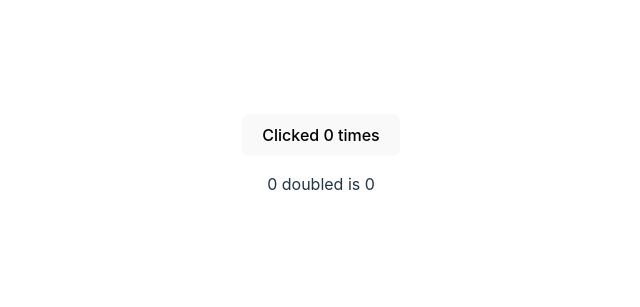
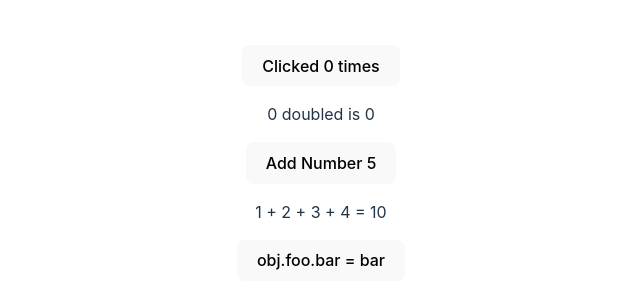
Before and after one commit to zerg41/tutorial-svelte, a Svelte app: page / in a window 1280 px wide. Shown: the part 237-544 px from the top of the page, without its empty margins (319-959 px from the left). Built offline with nearby package versions, Linux system fonts and the light colour scheme.

Commit message:
feat: show how to update arrays and objects

```diff
--- a/src/App.svelte
+++ b/src/App.svelte
@@ -1,5 +1,8 @@
 <script>
   let count = 0;
+  let numbers = [1, 2, 3, 4];
+
+  let obj = { foo: { bar: 'bar' } };
 
   $: doubled = count * 2;
   $: if (count >= 10) {
@@ -7,8 +10,19 @@
     count = 0;
   }
 
+  $: nextNumber = numbers.length + 1;
+  $: sum = numbers.reduce((total, current) => total + current, 0);
+
   function increment() {
     count++;
+  }
+
+  function addNumber() {
+    numbers = [...numbers, nextNumber];
+  }
+
+  function updateFoo() {
+    obj = { ...obj, foo: { bar: 'baz' } };
   }
 </script>
 
@@ -16,5 +30,13 @@
   Clicked {count}
   {count === 1 ? 'time' : 'times'}
 </button>
+<p>{count} doubled is {doubled}</p>
 
-<p>{count} doubled is {doubled}</p>
+<button on:click={addNumber}>
+  Add Number {nextNumber}
+</button>
+<p>{numbers.join(' + ')} = {sum}</p>
+
+<button on:click={updateFoo}>
+  obj.foo.bar = {obj.foo.bar}
+</button>
```
